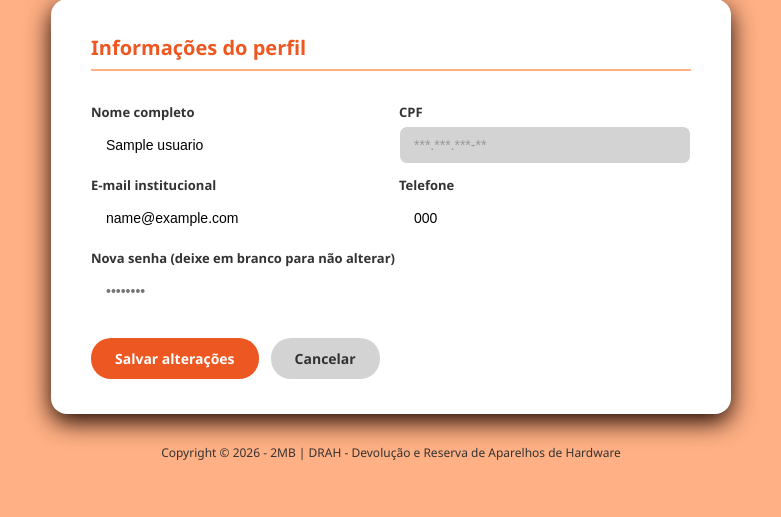
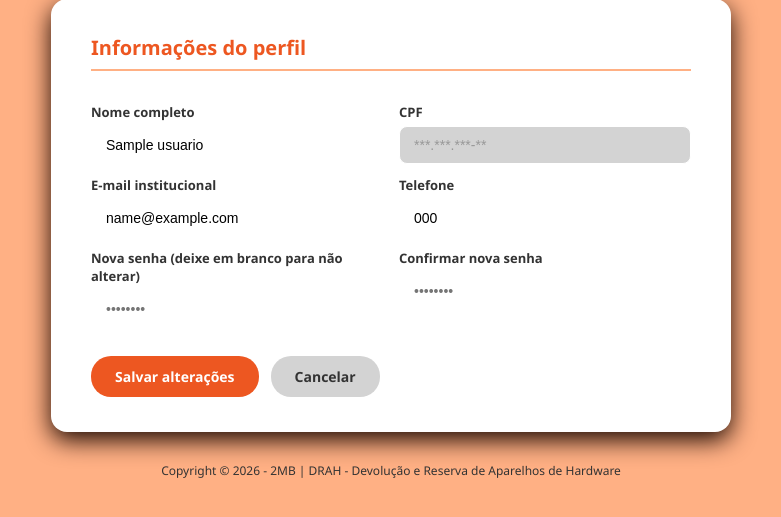
Before and after one commit to manupclaro/DRAH, a PHP site: page /perfil.php in a window 1280 px wide. Shown: the part 101-618 px from the top of the page, without its empty margins (249-1030 px from the left). Run offline with PHP 8.4, Linux system fonts and the light colour scheme; the visitor is signed in with stand-in values (Sample User, id 1); tables that the repository leaves empty or names only in its code hold one stand-in row (values such as "Sample post").

Commit message:
Update perfil.php

```diff
--- a/perfil.php
+++ b/perfil.php
@@ -58,7 +58,8 @@ if ($_SERVER["REQUEST_METHOD"] === "POST") {
     $nome     = trim($_POST['fullName'] ?? '');
     $email    = trim($_POST['email'] ?? '');
     $telefone = preg_replace('/\D/', '', $_POST['phone'] ?? ''); // só números
-    $senha    = $_POST['password'] ?? '';
+    $senha          = $_POST['password'] ?? '';
+    $confirmarSenha = $_POST['confirmPassword'] ?? '';
 
     if (empty($nome) || empty($email)) {
         $erro = "Nome e e-mail são obrigatórios.";
@@ -66,6 +67,8 @@ if ($_SERVER["REQUEST_METHOD"] === "POST") {
       $erro = "Use um e-mail institucional válido que termine com iffar.edu.br ou iffarroupilha.edu.br.";
     } elseif ($telefone !== '' && !in_array(strlen($telefone), [10, 11])) {
         $erro = "Telefone inválido. Use o formato (00) 00000-0000.";
+    } elseif (($senha !== '' || $confirmarSenha !== '') && $senha !== $confirmarSenha) {
+        $erro = "As senhas não coincidem.";
     } else {
         if (!empty($senha)) {
             $hash = password_hash($senha, PASSWORD_BCRYPT);
@@ -375,9 +378,15 @@ if ($_SERVER["REQUEST_METHOD"] === "POST") {
             </div>
           </div>
 
-          <div>
-            <label for="password">Nova senha (deixe em branco para não alterar)</label>
-            <input id="password" name="password" type="password" placeholder="••••••••">
+          <div class="grid-2">
+            <div>
+              <label for="password">Nova senha (deixe em branco para não alterar)</label>
+              <input id="password" name="password" type="password" placeholder="••••••••" autocomplete="new-password">
+            </div>
+            <div>
+              <label for="confirmPassword">Confirmar nova senha</label>
+              <input id="confirmPassword" name="confirmPassword" type="password" placeholder="••••••••" autocomplete="new-password">
+            </div>
           </div>
 
           <div class="actions">
```
